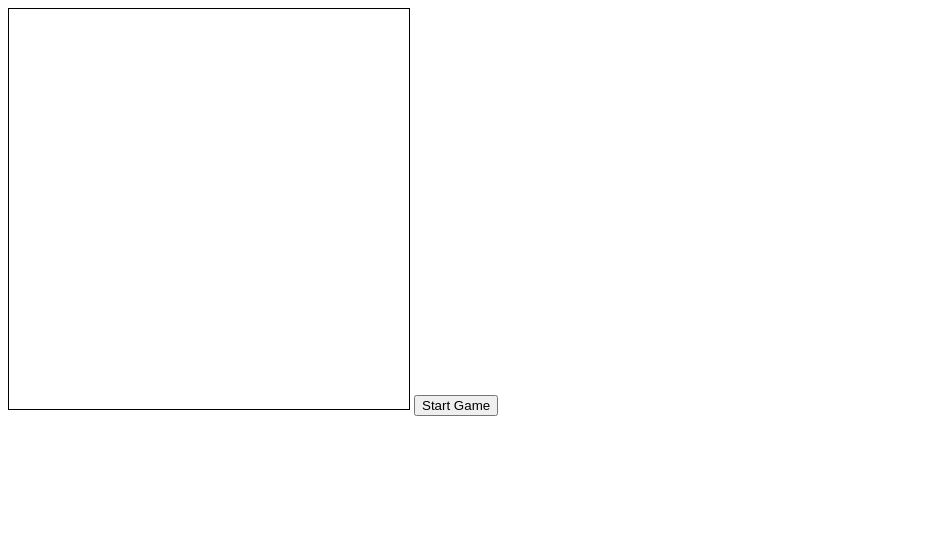
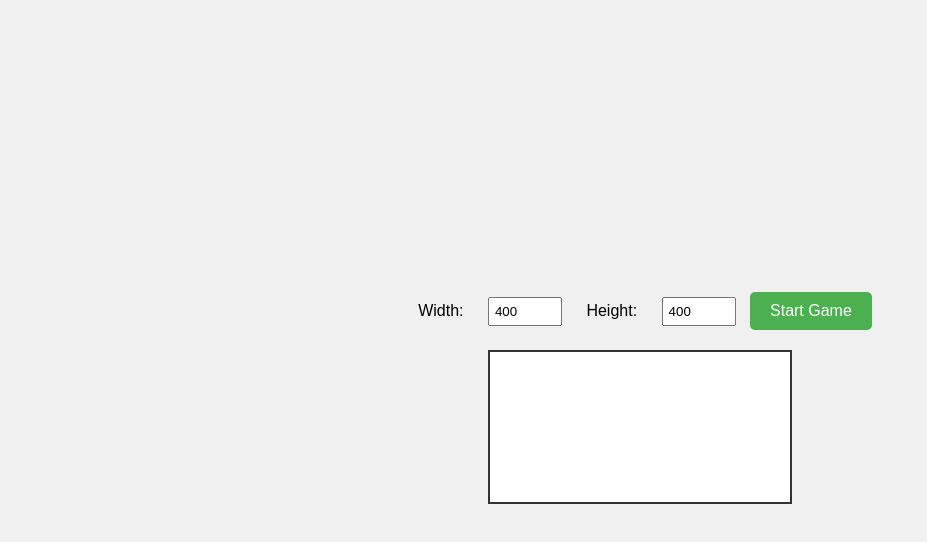
Before and after one commit to mison201/snake-game, a plain HTML site: page index.html in a window 1280 px wide. Shown: the whole page, without its empty margins (0-927 px from the left). Drawn offline with Linux system fonts and the light colour scheme.

Commit message:
chore: add input set screen size

```diff
--- a/index.html
+++ b/index.html
@@ -7,9 +7,17 @@
 </head>
 
 <body>
-    <canvas id="gameCanvas" width="400" height="400"></canvas>
-    <button id="startButton">Start Game</button>
-    <div id="countdown"></div>
+    <div class="container">
+        <div class="settings">
+            <label for="widthInput">Width:</label>
+            <input type="number" id="widthInput" value="400">
+            <label for="heightInput">Height:</label>
+            <input type="number" id="heightInput" value="400">
+            <button id="startButton">Start Game</button>
+        </div>
+        <div id="countdown" class="countdown"></div>
+        <canvas id="gameCanvas"></canvas>
+    </div>
     <script src="script.js"></script>
 </body>
 
--- a/script.js
+++ b/script.js
@@ -1,7 +1,11 @@
 const canvas = document.getElementById("gameCanvas")
 const ctx = canvas.getContext("2d")
+const widthInput = document.getElementById("widthInput")
+const heightInput = document.getElementById("heightInput")
+const countdownElement = document.getElementById("countdown")
 const gridSize = 20
-const canvasSize = 400
+let canvasWidth = 400
+let canvasHeight = 400
 let snake = [
   { x: 0, y: 0 },
   { x: gridSize, y: 0 },
@@ -11,7 +15,6 @@ let direction = { x: gridSize, y: 0 }
 let bait = getRandomBait()
 let gameOver = false
 let gameInterval
-const countdownElement = document.getElementById("countdown")
 
 document.getElementById("startButton").addEventListener("click", startGame)
 document.addEventListener("keydown", changeDirection)
@@ -20,6 +23,10 @@ function startGame() {
   if (gameInterval) {
     clearInterval(gameInterval)
   }
+  canvasWidth = parseInt(widthInput.value)
+  canvasHeight = parseInt(heightInput.value)
+  canvas.width = canvasWidth
+  canvas.height = canvasHeight
   resetGame()
   startCountdown(5, () => {
     gameInterval = setInterval(gameLoop, 1000)
@@ -101,8 +108,8 @@ function drawBait() {
 function getRandomBait() {
   let baitX, baitY
   while (true) {
-    baitX = Math.floor(Math.random() * (canvasSize / gridSize)) * gridSize
-    baitY = Math.floor(Math.random() * (canvasSize / gridSize)) * gridSize
+    baitX = Math.floor(Math.random() * (canvasWidth / gridSize)) * gridSize
+    baitY = Math.floor(Math.random() * (canvasHeight / gridSize)) * gridSize
     if (!snake.some((part) => part.x === baitX && part.y === baitY)) {
       break
     }
@@ -138,7 +145,7 @@ function changeDirection(event) {
 function checkGameOver() {
   const head = snake[0]
   const hitWall =
-    head.x < 0 || head.x >= canvasSize || head.y < 0 || head.y >= canvasSize
+    head.x < 0 || head.x >= canvasWidth || head.y < 0 || head.y >= canvasHeight
   const hitSelf = snake
     .slice(1)
     .some((part) => part.x === head.x && part.y === head.y)
@@ -147,7 +154,7 @@ function checkGameOver() {
     gameOver = true
   }
 
-  if (snake.length === (canvasSize / gridSize) ** 2) {
+  if (snake.length === (canvasWidth / gridSize) * (canvasHeight / gridSize)) {
     clearInterval(gameInterval)
     alert("You win")
     gameOver = true
--- a/styles.css
+++ b/styles.css
@@ -1,3 +1,52 @@
+body {
+  display: flex;
+  justify-content: center;
+  align-items: center;
+  height: 100vh;
+  margin: 0;
+  background-color: #f0f0f0;
+  font-family: Arial, sans-serif;
+}
+
+.container {
+  text-align: center;
+}
+
+.settings {
+  margin-bottom: 20px;
+}
+
+label {
+  margin: 0 10px;
+}
+
+input {
+  width: 60px;
+  padding: 5px;
+  margin: 0 10px;
+}
+
+button {
+  padding: 10px 20px;
+  background-color: #4caf50;
+  color: white;
+  border: none;
+  border-radius: 5px;
+  cursor: pointer;
+  font-size: 16px;
+}
+
+button:hover {
+  background-color: #45a049;
+}
+
+.countdown {
+  font-size: 24px;
+  font-weight: bold;
+  margin-bottom: 20px;
+}
+
 canvas {
-  border: 1px solid black;
+  border: 2px solid #333;
+  background-color: #fff;
 }
```
